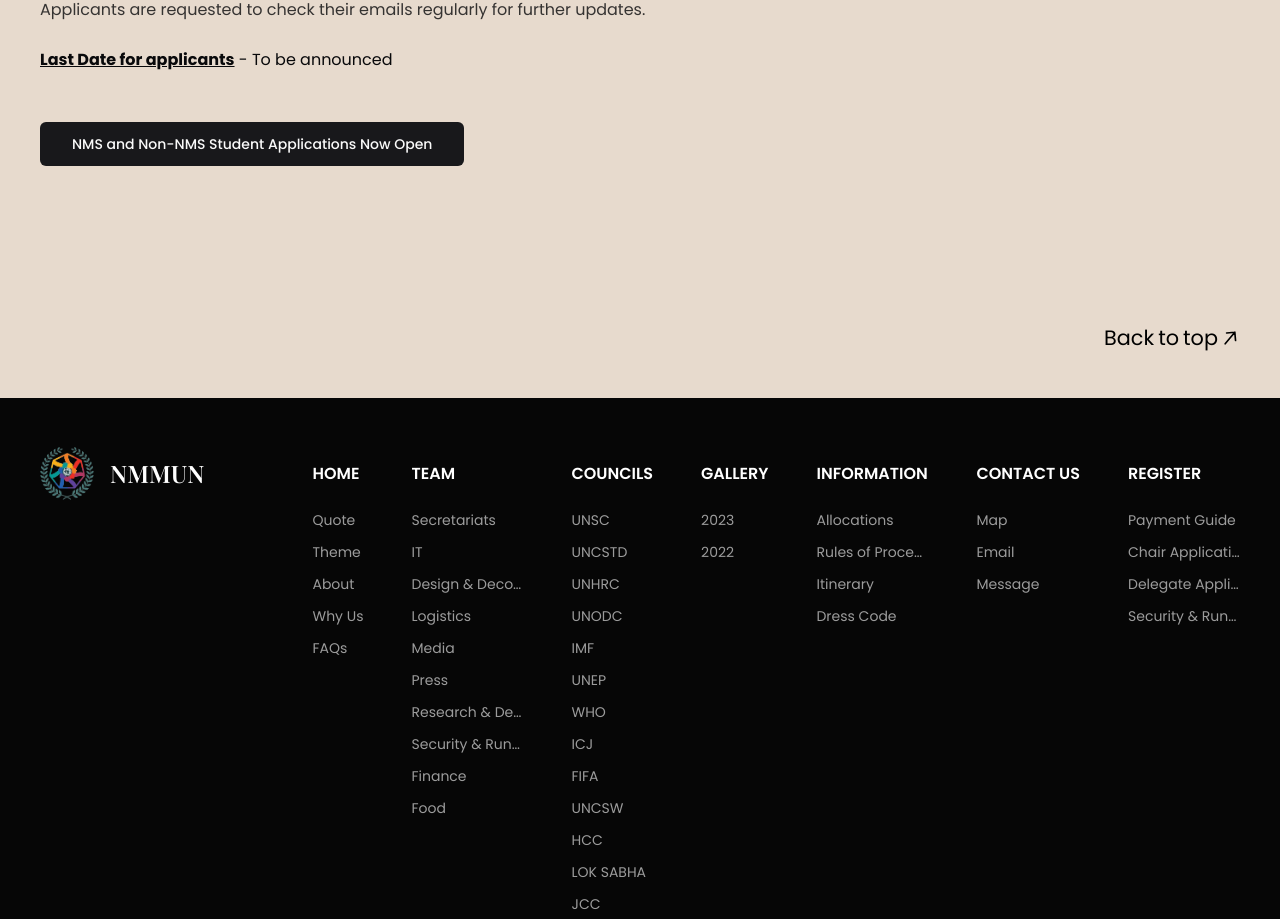
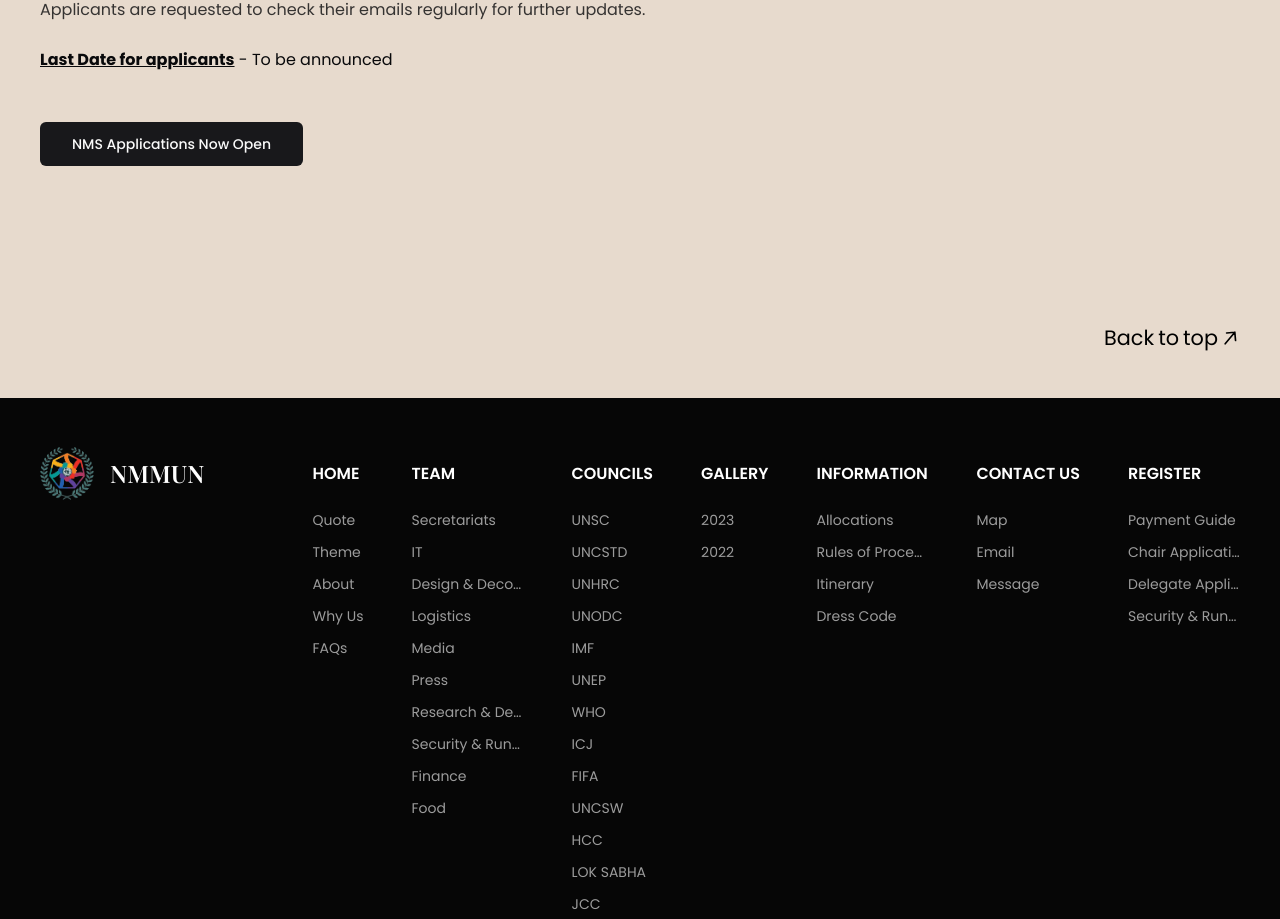
Before and after one commit to Clupai8o0/nmmun, a Next.js app: page /register in a window 1280 px wide. Shown: the part 5200-6119 px from the top of the page. Built offline with nearby package versions, Linux system fonts and the light colour scheme; a web font is replaced by a local one.

Commit message:
Update page.tsx

```diff
--- a/app/register/page.tsx
+++ b/app/register/page.tsx
@@ -390,7 +390,7 @@
 							className="mt-12"
 							animation
 						>
-							NMS and Non-NMS Student Applications Now Open
+							NMS Applications Now Open
 						</Button>
 					</Animate>
 				</Details>
```
